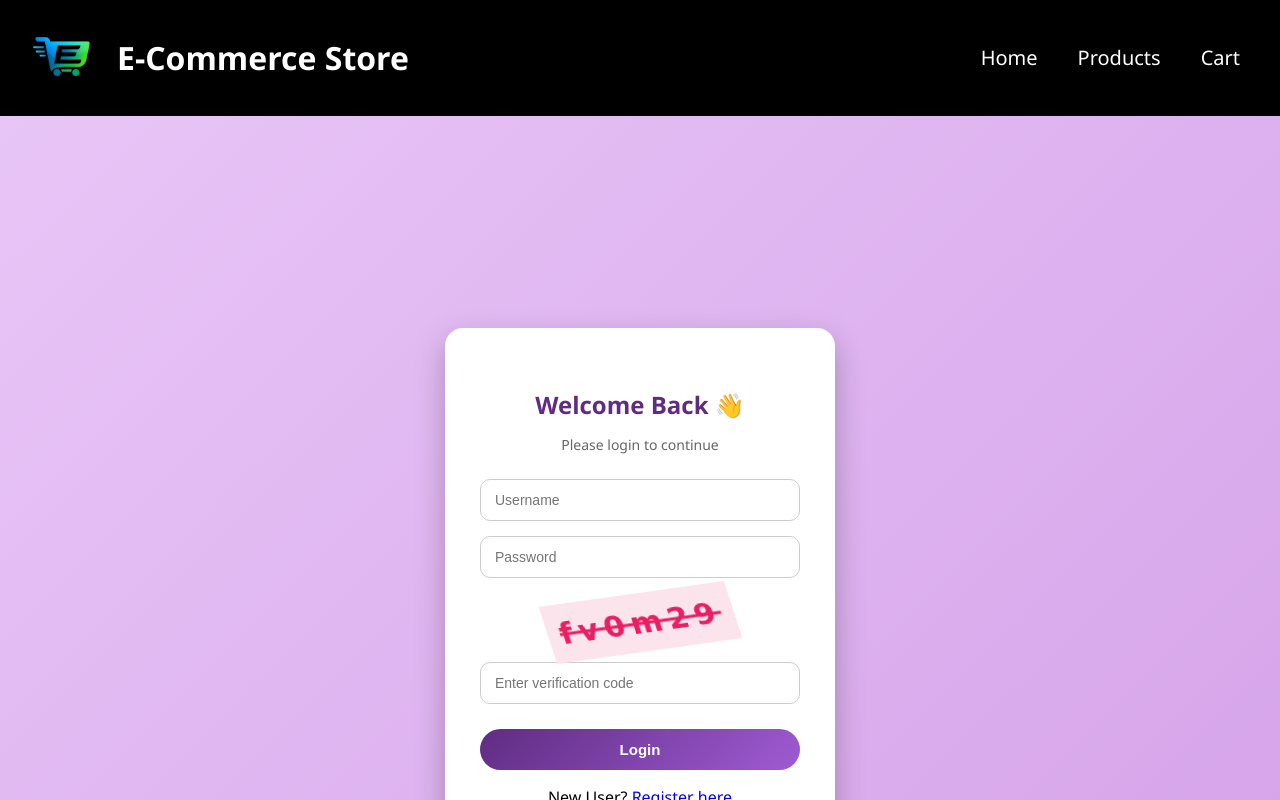
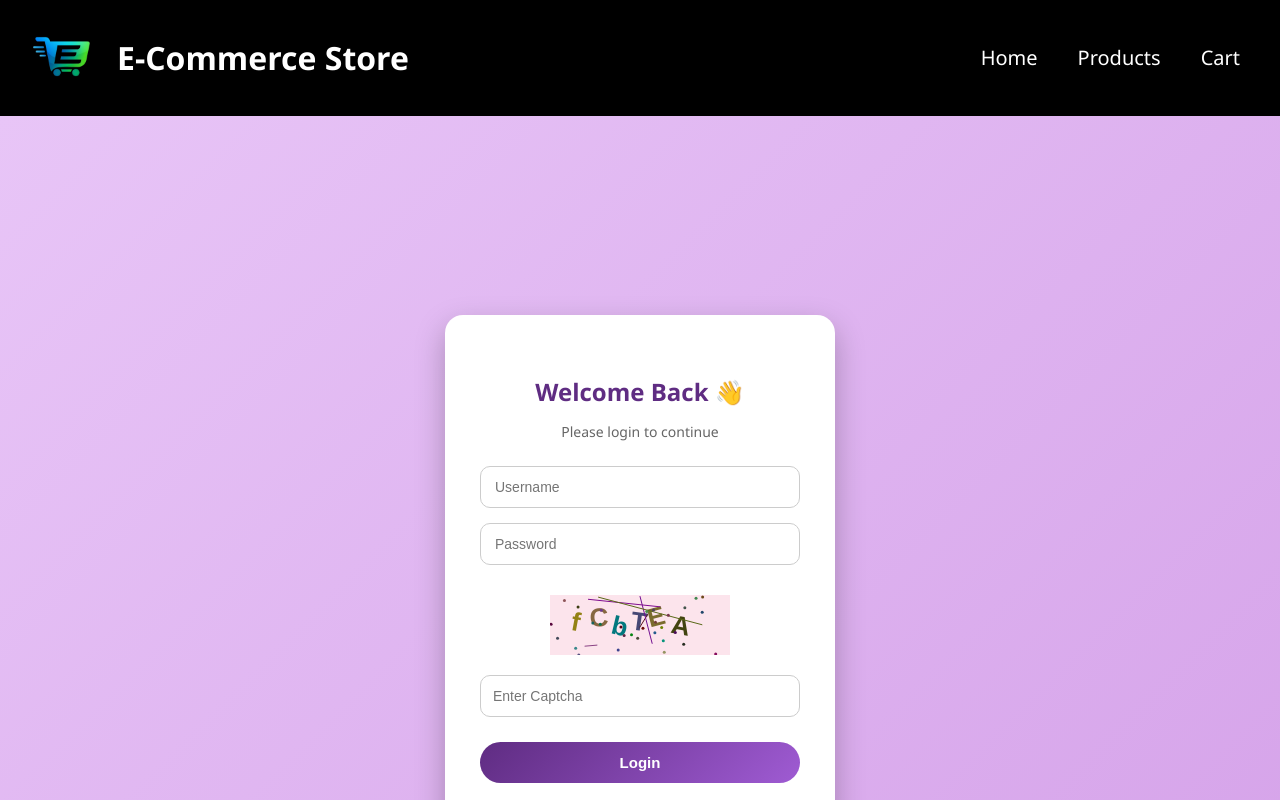
Before and after one commit to kl2500030610/ecom-app, a React (Vite) app: page /#/login in a window 1280 px wide. Shown: the top 800 px of the page. Built offline with nearby package versions, Linux system fonts and the light colour scheme.

Commit message:
Updated Captcha

```diff
--- a/src/components/Captcha.jsx
+++ b/src/components/Captcha.jsx
@@ -1,50 +1,108 @@
-import React, { useState, useEffect } from "react";
+import React, { useEffect, useRef, useState } from "react";
 
 function Captcha({ onChange }) {
-  const [captcha, setCaptcha] = useState("");
+  const canvasRef = useRef(null);
+  const [captchaText, setCaptchaText] = useState("");
 
-  const generateCaptcha = () => {
-    const chars = "abcdefghijklmnopqrstuvwxyz0123456789";
+  const generateCaptchaText = () => {
+    const chars = "ABCDEFGHJKLMNPQRSTUVWXYZabcdefghjkmnpqrstuvwxyz23456789";
     let result = "";
     for (let i = 0; i < 6; i++) {
       result += chars.charAt(Math.floor(Math.random() * chars.length));
     }
-    setCaptcha(result);
+    return result;
+  };
+
+  const drawCaptcha = (text) => {
+    const canvas = canvasRef.current;
+    const ctx = canvas.getContext("2d");
+
+    ctx.clearRect(0, 0, canvas.width, canvas.height);
+
+    // Background
+    ctx.fillStyle = "#fce4ec";
+    ctx.fillRect(0, 0, canvas.width, canvas.height);
+
+    // Draw each character separately
+    for (let i = 0; i < text.length; i++) {
+      const x = 20 + i * 20;
+      const y = 30 + Math.random() * 10;
+
+      const angle = (Math.random() - 0.5) * 0.7; // random rotation
+
+      ctx.save();
+      ctx.translate(x, y);
+      ctx.rotate(angle);
+
+      ctx.font = "bold 26px Arial";
+      ctx.fillStyle = randomColor();
+      ctx.fillText(text[i], 0, 0);
+
+      ctx.restore();
+    }
+
+    // Noise lines
+    for (let i = 0; i < 5; i++) {
+      ctx.strokeStyle = randomColor();
+      ctx.beginPath();
+      ctx.moveTo(
+        Math.random() * canvas.width,
+        Math.random() * canvas.height
+      );
+      ctx.lineTo(
+        Math.random() * canvas.width,
+        Math.random() * canvas.height
+      );
+      ctx.stroke();
+    }
+
+    // Noise dots
+    for (let i = 0; i < 30; i++) {
+      ctx.fillStyle = randomColor();
+      ctx.beginPath();
+      ctx.arc(
+        Math.random() * canvas.width,
+        Math.random() * canvas.height,
+        1.5,
+        0,
+        Math.PI * 2
+      );
+      ctx.fill();
+    }
+  };
+
+  const randomColor = () => {
+    const r = Math.floor(Math.random() * 150);
+    const g = Math.floor(Math.random() * 150);
+    const b = Math.floor(Math.random() * 150);
+    return `rgb(${r},${g},${b})`;
   };
 
   useEffect(() => {
-    generateCaptcha();
+    const text = generateCaptchaText();
+    setCaptchaText(text);
+    drawCaptcha(text);
   }, []);
 
   return (
-    <div>
-      <div style={styles.captchaBox}>{captcha}</div>
+    <div style={{ marginTop: "15px" }}>
+      <canvas ref={canvasRef} width="180" height="60" />
 
       <input
         type="text"
-        placeholder="Enter verification code"
-        onChange={(e) => onChange(e.target.value, captcha)}
-        style={styles.input}
+        placeholder="Enter Captcha"
+        onChange={(e) => onChange(e.target.value, captchaText)}
+        style={{
+            marginTop: "15px",
+            padding: "12px",
+            width: "100%",
+            borderRadius: "10px",
+            border: "1px solid #ccc",
+            boxSizing: "border-box"
+        }}
       />
     </div>
   );
 }
 
-const styles = {
-  captchaBox: {
-    fontSize: "30px",
-    fontWeight: "bold",
-    letterSpacing: "6px",
-    background: "#fce4ec",
-    padding: "12px",
-    display: "inline-block",
-    marginBottom: "10px",
-    transform: "rotate(-8deg) skewX(10deg)",
-    fontFamily: "Comic Sans MS",
-    color: "#e91e63",
-    textDecoration: "line-through",
-    userSelect: "none"
-  }
-};
-
 export default Captcha;
```
